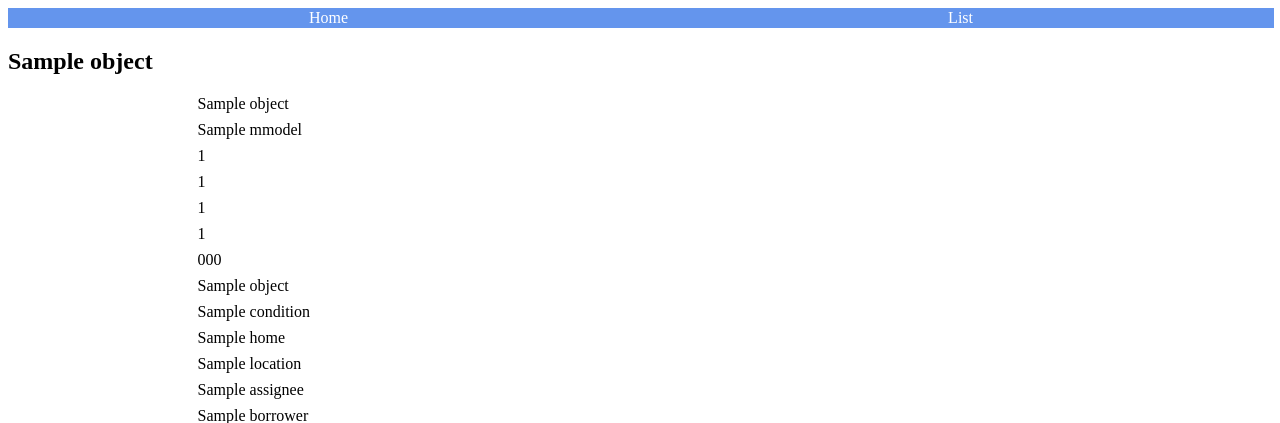
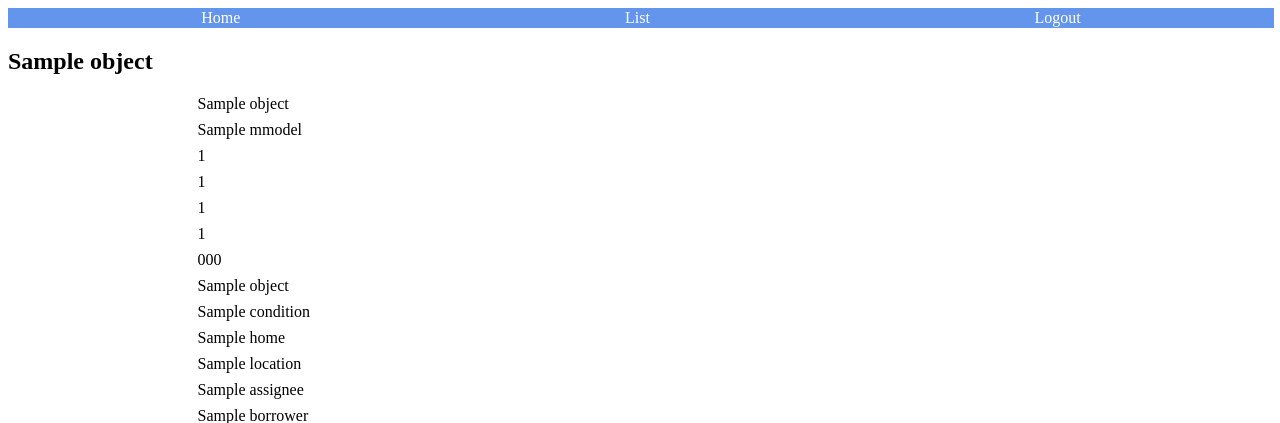
Before and after one commit to tougshire/libtekin, a Django app: template templates/libtekin/item_detail.html in a window 1280 px wide. Shown: the top 423 px of the page. Run offline with Django 3.2, Linux system fonts and the light colour scheme; the template is opened without the code that fills it: most values are stand-ins (such as "Sample title", 1, 10 or a date in 2020).

Commit message:
added account menu item

```diff
--- a/models.py
+++ b/models.py
@@ -132,7 +132,6 @@ class MmodelCategory(models.Model):
         help_text='A name for sorting, not normally displayed.  This can be as simple as "A","B", or "C", or something like "B Laptops"'
     )
 
-
     def __str__(self):
         return self.name
 
@@ -167,6 +166,7 @@ class Mmodel(models.Model):
     categories = models.ManyToManyField(
         MmodelCategory,
         verbose_name='categories',
+        blank=True,
         help_text='The categories , such as Laptop or Phone, to which this item belongs'
     )
     primary_id_is = models.CharField(
--- a/templates/libtekin/_base.html
+++ b/templates/libtekin/_base.html
@@ -1,4 +1,5 @@
 {% load static %}
+{% load url_utils %}
 <!DOCTYPE html>
 <html lang='en'>
 <head>
@@ -8,9 +9,19 @@
 <body>
 {% block menu %}
 <div class="menu menu-top">
-<div class="menu-item">Home</div>
+<div class="menu-item menu-item-home">Home</div>
 <div class="menu-item"><a href="{% url 'libtekin:item-list' %}">List</a></div>
-</div>
+  {% url_if 'profile' as url_if %}
+  {% if url_if > '' %}
+    <div class="menu-item">
+      <a href="{{ url_if }}">{{ user.username }}</a> /
+      <a href="{% url 'logout' %}">Logout</a>
+    </div>
+  {% else %}
+    <div class="menu-item"><a href="{% url 'logout' %}">Logout {{ user.username }}</a></div>
+  {% endif %}
+
+  </div>
 {% endblock %}
 {% block content %}{% endblock %}
 {% block bottomscript %}{% endblock %}
--- /dev/null
+++ b/templatetags/url_utils.py
@@ -0,0 +1,13 @@
+from django import template
+from django.urls import reverse
+
+register = template.Library()
+
+@register.simple_tag
+def url_if(pathname):
+    try:
+        print(pathname)
+        print( reverse(pathname))
+        return reverse(pathname)
+    except:
+        return None
```
Also changed, not shown: __init__.py (added), migrations/0002_alter_mmodel_categories.py (added), templatetags/__init__.py (added).
